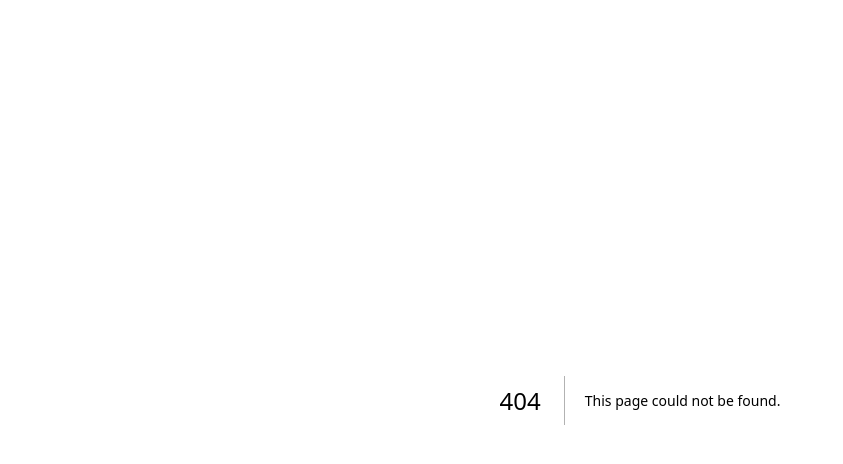
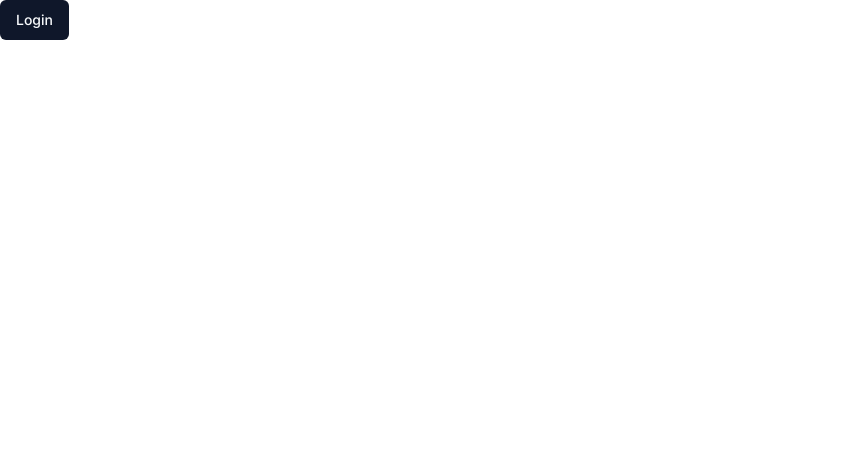
Before and after one commit to Umisyo/ninjaslayer-trpg-charasheet, a Next.js app: page /auth/login in a window 1280 px wide. Before the commit this address had no page. Shown: the top 464 px of the page, without its empty margins (0-843 px from the left). Built offline with nearby package versions, Linux system fonts and the light colour scheme.

Commit message:
feat: 最低限のログイン処理を実装

```diff
--- a/app/globals.css
+++ /dev/null
@@ -1,76 +0,0 @@
-@tailwind base;
-@tailwind components;
-@tailwind utilities;
-
-@layer base {
-  :root {
-    --background: 0 0% 100%;
-    --foreground: 222.2 84% 4.9%;
-
-    --card: 0 0% 100%;
-    --card-foreground: 222.2 84% 4.9%;
-
-    --popover: 0 0% 100%;
-    --popover-foreground: 222.2 84% 4.9%;
-
-    --primary: 222.2 47.4% 11.2%;
-    --primary-foreground: 210 40% 98%;
-
-    --secondary: 210 40% 96.1%;
-    --secondary-foreground: 222.2 47.4% 11.2%;
-
-    --muted: 210 40% 96.1%;
-    --muted-foreground: 215.4 16.3% 46.9%;
-
-    --accent: 210 40% 96.1%;
-    --accent-foreground: 222.2 47.4% 11.2%;
-
-    --destructive: 0 84.2% 60.2%;
-    --destructive-foreground: 210 40% 98%;
-
-    --border: 214.3 31.8% 91.4%;
-    --input: 214.3 31.8% 91.4%;
-    --ring: 222.2 84% 4.9%;
-
-    --radius: 0.5rem;
-  }
-
-  .dark {
-    --background: 222.2 84% 4.9%;
-    --foreground: 210 40% 98%;
-
-    --card: 222.2 84% 4.9%;
-    --card-foreground: 210 40% 98%;
-
-    --popover: 222.2 84% 4.9%;
-    --popover-foreground: 210 40% 98%;
-
-    --primary: 210 40% 98%;
-    --primary-foreground: 222.2 47.4% 11.2%;
-
-    --secondary: 217.2 32.6% 17.5%;
-    --secondary-foreground: 210 40% 98%;
-
-    --muted: 217.2 32.6% 17.5%;
-    --muted-foreground: 215 20.2% 65.1%;
-
-    --accent: 217.2 32.6% 17.5%;
-    --accent-foreground: 210 40% 98%;
-
-    --destructive: 0 62.8% 30.6%;
-    --destructive-foreground: 210 40% 98%;
-
-    --border: 217.2 32.6% 17.5%;
-    --input: 217.2 32.6% 17.5%;
-    --ring: 212.7 26.8% 83.9%;
-  }
-}
-
-@layer base {
-  * {
-    @apply border-border;
-  }
-  body {
-    @apply bg-background text-foreground;
-  }
-}
--- a/package.json
+++ b/package.json
@@ -6,7 +6,9 @@
     "dev": "next dev",
     "build": "next build",
     "start": "next start",
-    "lint": "next lint"
+    "lint": "next lint",
+    "migrate:postgres": "dotenv -e .env.local -- npx prisma migrate dev --name postgres-init",
+    "studio": "dotenv -e .env.local -- npx prisma studio"
   },
   "dependencies": {
     "@next-auth/prisma-adapter": "^1.0.7",
@@ -27,6 +29,7 @@
     "@types/react": "^18",
     "@types/react-dom": "^18",
     "autoprefixer": "^10.0.1",
+    "dotenv-cli": "^7.3.0",
     "eslint": "^8",
     "eslint-config-next": "14.0.3",
     "postcss": "^8",
--- /dev/null
+++ b/src/app/api/auth/[...nextauth]/route.ts
@@ -0,0 +1,6 @@
+import { options } from "~/app/options";
+import NextAuth from "next-auth";
+
+const handler = NextAuth(options);
+
+export {handler as GET,handler as POST}
--- /dev/null
+++ b/src/app/auth/login/page.tsx
@@ -0,0 +1,14 @@
+'use client'
+
+import {Button} from "~/app/components/ui/button";
+import {signIn} from "next-auth/react";
+
+export default function Home() {
+  return (
+    <>
+      <div>
+        <Button onClick={() => signIn()}>Login</Button>
+      </div>
+    </>
+  )
+}
--- a/src/app/globals.css
+++ b/src/app/globals.css
@@ -2,26 +2,75 @@
 @tailwind components;
 @tailwind utilities;
 
-:root {
-  --foreground-rgb: 0, 0, 0;
-  --background-start-rgb: 214, 219, 220;
-  --background-end-rgb: 255, 255, 255;
-}
+@layer base {
+  :root {
+    --background: 0 0% 100%;
+    --foreground: 222.2 84% 4.9%;
 
-@media (prefers-color-scheme: dark) {
-  :root {
-    --foreground-rgb: 255, 255, 255;
-    --background-start-rgb: 0, 0, 0;
-    --background-end-rgb: 0, 0, 0;
+    --card: 0 0% 100%;
+    --card-foreground: 222.2 84% 4.9%;
+
+    --popover: 0 0% 100%;
+    --popover-foreground: 222.2 84% 4.9%;
+
+    --primary: 222.2 47.4% 11.2%;
+    --primary-foreground: 210 40% 98%;
+
+    --secondary: 210 40% 96.1%;
+    --secondary-foreground: 222.2 47.4% 11.2%;
+
+    --muted: 210 40% 96.1%;
+    --muted-foreground: 215.4 16.3% 46.9%;
+
+    --accent: 210 40% 96.1%;
+    --accent-foreground: 222.2 47.4% 11.2%;
+
+    --destructive: 0 84.2% 60.2%;
+    --destructive-foreground: 210 40% 98%;
+
+    --border: 214.3 31.8% 91.4%;
+    --input: 214.3 31.8% 91.4%;
+    --ring: 222.2 84% 4.9%;
+
+    --radius: 0.5rem;
+  }
+
+  .dark {
+    --background: 222.2 84% 4.9%;
+    --foreground: 210 40% 98%;
+
+    --card: 222.2 84% 4.9%;
+    --card-foreground: 210 40% 98%;
+
+    --popover: 222.2 84% 4.9%;
+    --popover-foreground: 210 40% 98%;
+
+    --primary: 210 40% 98%;
+    --primary-foreground: 222.2 47.4% 11.2%;
+
+    --secondary: 217.2 32.6% 17.5%;
+    --secondary-foreground: 210 40% 98%;
+
+    --muted: 217.2 32.6% 17.5%;
+    --muted-foreground: 215 20.2% 65.1%;
+
+    --accent: 217.2 32.6% 17.5%;
+    --accent-foreground: 210 40% 98%;
+
+    --destructive: 0 62.8% 30.6%;
+    --destructive-foreground: 210 40% 98%;
+
+    --border: 217.2 32.6% 17.5%;
+    --input: 217.2 32.6% 17.5%;
+    --ring: 212.7 26.8% 83.9%;
   }
 }
 
-body {
-  color: rgb(var(--foreground-rgb));
-  background: linear-gradient(
-      to bottom,
-      transparent,
-      rgb(var(--background-end-rgb))
-    )
-    rgb(var(--background-start-rgb));
+@layer base {
+  * {
+    @apply border-border;
+  }
+  body {
+    @apply bg-background text-foreground;
+  }
 }
--- /dev/null
+++ b/src/app/options.ts
@@ -0,0 +1,70 @@
+import type {NextAuthOptions} from "next-auth";
+import GitHubProvider from "next-auth/providers/github";
+import CredentialsProvider from "next-auth/providers/credentials";
+import {PrismaAdapter} from "@next-auth/prisma-adapter";
+import prisma from "~/lib/prisma";
+
+export const options: NextAuthOptions = {
+    debug: true,
+    session: {strategy: "jwt"},
+    providers: [
+      GitHubProvider({
+        clientId: process.env.GITHUB_ID!,
+        clientSecret: process.env.GITHUB_SECRET!,
+      }),
+      CredentialsProvider({
+          name: "Sign in",
+          credentials: {
+            email: {
+              label: "Email",
+              type: "email",
+              placeholder: "example@example.com",
+            },
+            password: {label: "Password", type: "password"},
+          },
+          // メルアド認証処理
+          async authorize(credentials) {
+            const users = [
+              {id: "1", email: "user1@example.com", password: "password1"},
+              {id: "2", email: "user2@example.com", password: "password2"},
+              {id: "3", email: "abc@abc", password: "123"},
+            ];
+
+            const user = users.find(user => user.email === credentials?.email);
+
+            if (user && user?.password === credentials?.password) {
+              return {id: user.id, name: user.email, email: user.email, role: "admin"};
+            } else {
+              return null;
+            }
+          }
+        }
+      ),
+    ],
+    adapter: PrismaAdapter(prisma),
+    callbacks: {
+      jwt: async ({token, user, account, profile, isNewUser}) => {
+        if (user) {
+          token.user = user;
+          const u = user as any
+          token.role = u.role;
+        }
+        if (account) {
+          token.accessToken = account.access_token
+        }
+        return token;
+      },
+      session: ({session, token}) => {
+        console.log("in session", {session, token});
+        token.accessToken
+        return {
+          ...session,
+          user: {
+            ...session.user,
+            role: token.role,
+          },
+        };
+      },
+    }
+  }
+;
```
Also changed, not shown: 1 other file (tests, documents, lock files or other folders).
